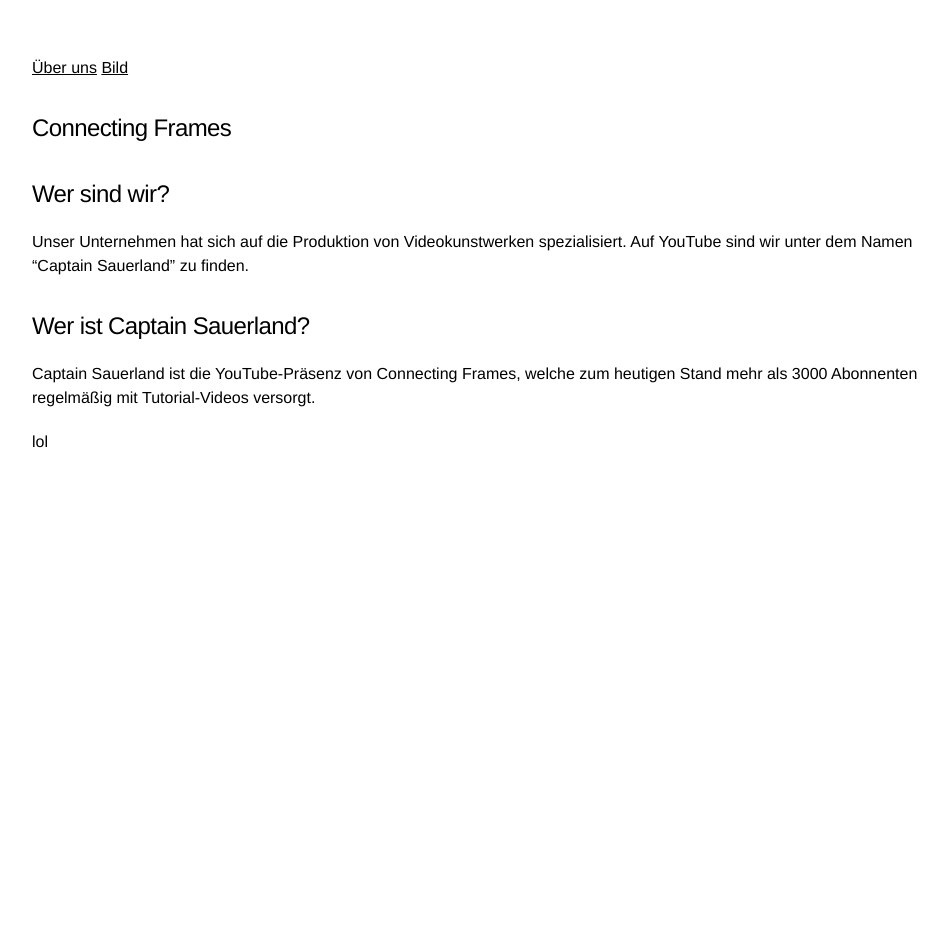
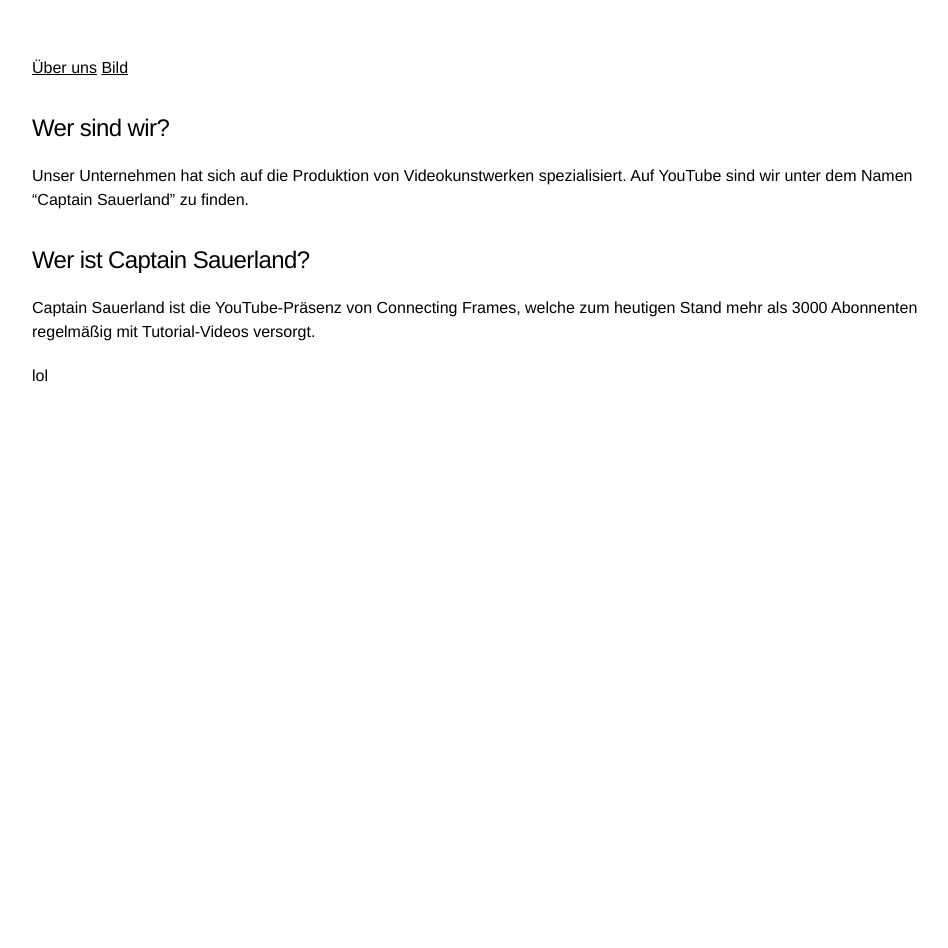
Before and after one commit to captainsauerland/captainsauerland.github.io, a Jekyll site: the page built from index.md, in a window 1280 px wide. Shown: the whole page, without its empty margins (146-1094 px from the left). Built offline with Jekyll 4.4.1, drawn with Linux system fonts in a browser that asks for light colours; our own code applies the rules of GitHub Pages for plain Markdown files.

Commit message:
Update index.md

```diff
--- a/index.md
+++ b/index.md
@@ -1,7 +1,6 @@
 ---
 layout:  	default
 ---
-## Connecting Frames
 
 ## Wer sind wir?
 
```
